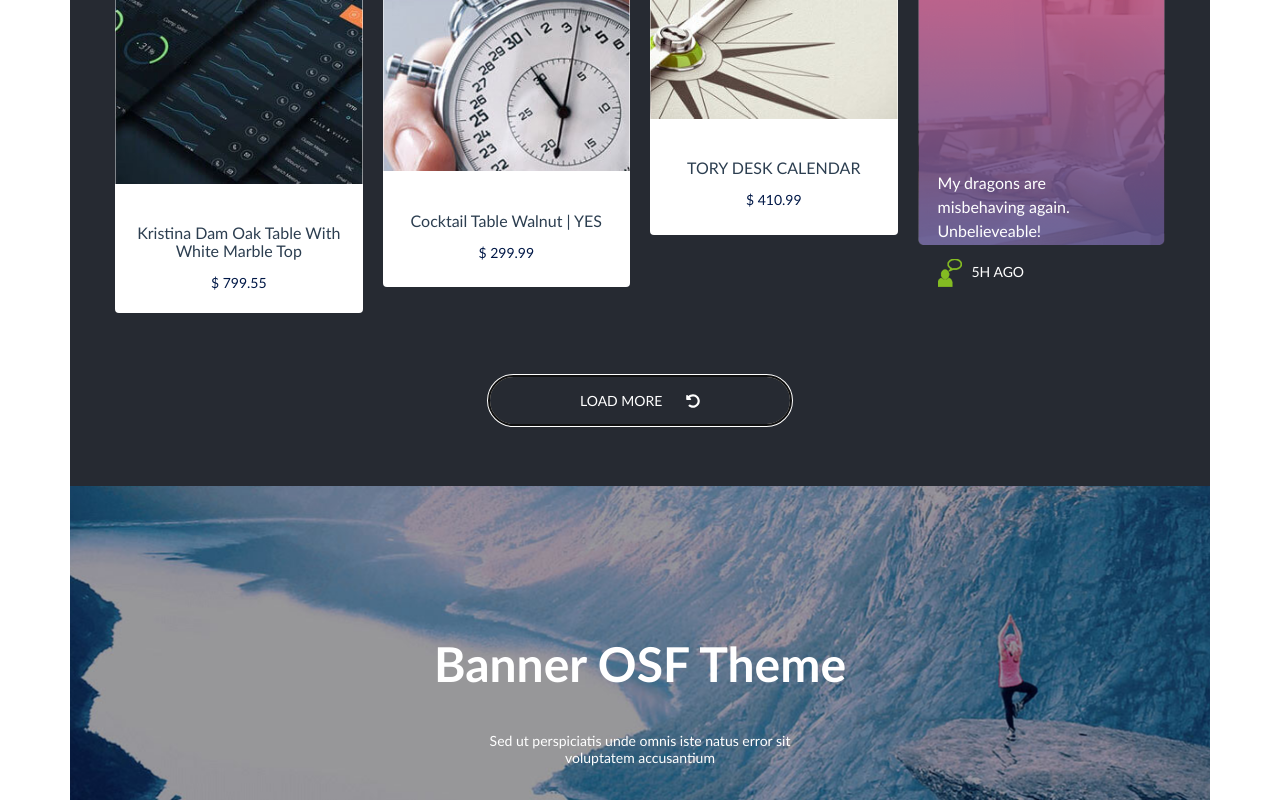
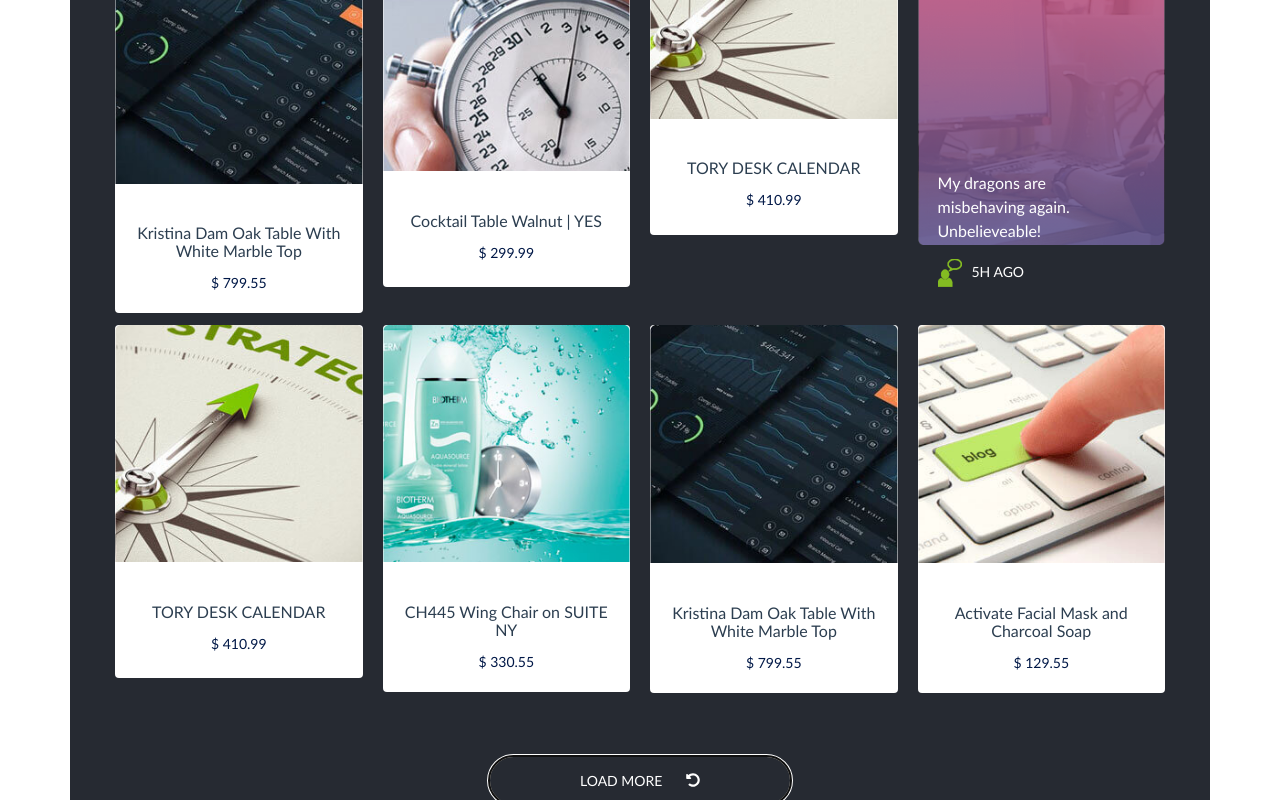
Before and after one commit to Jullut/ECommerce-React, a React (Create React App) app: page / in a window 1280 px wide. Both pictures are taken after a click on the button "LOAD MORE". Shown: the part 1225-2025 px from the top of the page. Built offline with nearby package versions, Linux system fonts and the light colour scheme.

Commit message:
added functionality for the "load more" button on home page

```diff
--- /dev/null
+++ b/src/components/Items/Items.module.scss
@@ -0,0 +1,96 @@
+@font-face {
+	font-family: 'Lato';
+	src: url('../../assets/fonts/lato/Lato-Regular.ttf');
+	src: local('Lato Regular'), local('Lato-Regular'),
+		url('../../assets/fonts/lato/Lato-Regular.ttf') format('truetype');
+	font-weight: 400;
+	font-style: normal;
+}
+
+.cardTitle {
+	color: #2c3e50;
+	font-family: 'Lato';
+	font-size: 16px;
+	font-weight: 400;
+	line-height: 18px;
+	padding-top: 10%;
+}
+
+.cardPrice {
+	color: #011847;
+	font-family: 'Lato';
+	font-size: 14px;
+	font-weight: 400;
+}
+
+// .cardImg {
+// 	background-color: #262a32;
+// }
+
+.overlay {
+	position: absolute;
+	top: 0;
+	bottom: 0;
+	left: 0;
+	right: 0;
+	height: 100%;
+	width: 100%;
+	opacity: 0;
+	transition: .3s ease;
+	background-image: linear-gradient(to top, #1cc167 0%, #2ed3a2 100%);
+}
+
+.card {
+	position: relative;
+
+	&:hover .overlay {
+		opacity: 0.9;
+	}
+}
+
+.plus {
+	font-size: larger;
+	color: #23c46e;
+	position: absolute;
+	top: 50%;
+	left: 20%;
+	transform: translate(-50%, -50%);
+	-ms-transform: translate(-50%, -50%);
+	text-align: center;
+	border-radius: 25px;
+	background: #ffffff;
+	height: 70px;
+	border-radius: 50%;
+	-moz-border-radius: 50%;
+	-webkit-border-radius: 50%;
+	width: 70px;
+	display: flex;
+	align-items: center;
+	justify-content: center;
+	margin-left: 10%;
+}
+
+.heart {
+	font-size: larger;
+	color: #e73c68;
+	position: absolute;
+	top: 50%;
+	right: 2%;
+	transform: translate(-50%, -50%);
+	-ms-transform: translate(-50%, -50%);
+	text-align: center;
+	border-radius: 25px;
+	background: #ffffff;
+	height: 70px;
+	border-radius: 50%;
+	-moz-border-radius: 50%;
+	-webkit-border-radius: 50%;
+	width: 70px;
+	display: flex;
+	align-items: center;
+	justify-content: center;
+}
+
+.cardBody {
+	min-height: 14.5vh;
+}
--- /dev/null
+++ b/src/components/Items/index.js
@@ -0,0 +1,32 @@
+import React from 'react';
+import '../../assets/globalStyles/style.scss';
+import styles from './Items.module.scss';
+import { FontAwesomeIcon } from '@fortawesome/react-fontawesome';
+import { faHeart, faPlus } from '@fortawesome/free-solid-svg-icons';
+import Card from 'react-bootstrap/Card';
+
+const Items = ({ itemsToRender }) => {
+	return (
+		<div>
+			{itemsToRender.map(({ title, price, cardImg }) => (
+				<Card className={styles.card}>
+					<Card.Img className={styles.cardImg} variant="top" src={cardImg} />
+					<Card.Body className={styles.cardBody}>
+						<Card.Title className={styles.cardTitle}>{title}</Card.Title>
+						<Card.Text className={styles.cardPrice}>{price}</Card.Text>
+					</Card.Body>
+					<div className={styles.overlay}>
+						<div className={styles.plus}>
+							<FontAwesomeIcon icon={faPlus} />
+						</div>
+						<div className={styles.heart}>
+							<FontAwesomeIcon icon={faHeart} />
+						</div>
+					</div>
+				</Card>
+			))}
+		</div>
+	);
+};
+
+export default Items;
--- a/src/components/PopularItems/index.js
+++ b/src/components/PopularItems/index.js
@@ -1,5 +1,6 @@
-import React from 'react';
+import React, { useState, useEffect } from 'react';
 import styles from './PopularItems.module.scss';
+import myJson from '../cardInformation.json';
 import { Link } from 'react-router-dom';
 import { FontAwesomeIcon } from '@fortawesome/react-fontawesome';
 import { faUndoAlt } from '@fortawesome/free-solid-svg-icons';
@@ -11,6 +12,11 @@ import CardColumns from 'react-bootstrap/CardColumns';
 import CustomCard from '../CustomCard';
 import Carousel from 'react-bootstrap/Carousel';
 import cx from 'classnames';
+import Items from '../Items';
+
+const items = [ ...myJson ];
+const itemsPerPage = 4;
+let arrayForHoldingItems = [];
 
 const cards = [
 	{
@@ -46,6 +52,20 @@ const cards = [
 ];
 
 const PopularItems = () => {
+	const [ itemsToShow, setItemsToShow ] = useState([]);
+	const [ next, setNext ] = useState(4);
+
+	const loopWithSlice = (start, end) => {
+		const slicedItems = items.slice(start, end);
+		arrayForHoldingItems = [ ...arrayForHoldingItems, ...slicedItems ];
+		setItemsToShow(arrayForHoldingItems);
+	};
+
+	const handleShowMoreItems = () => {
+		loopWithSlice(next, next + itemsPerPage);
+		setNext(next + itemsPerPage);
+	};
+
 	return (
 		<div>
 			<Container className={styles.bg}>
@@ -78,7 +98,7 @@ const PopularItems = () => {
 						<Carousel.Item>
 							<CustomCard
 								cardImg="/img/popularItems/item4.png"
-								title="Cocktail Table Walnut | YES"
+								title="Kristina Dam Oak Table With White Marble Top"
 								price="$ 299.99"
 							/>
 						</Carousel.Item>
@@ -94,7 +114,7 @@ const PopularItems = () => {
 						<Carousel.Item>
 							<CustomCard
 								cardImg="/img/popularItems/item6.png"
-								title="TORY DESK CALENDAR"
+								title="Activate Facial Mask and Charcoal Soap"
 								price="$ 410.99"
 							/>
 						</Carousel.Item>
@@ -146,7 +166,10 @@ const PopularItems = () => {
 				</Row>
 				<Row className="d-none d-md-block">
 					<Col>
-						<button className={styles.btn}>
+						<CardColumns>
+							<Items itemsToRender={itemsToShow} />
+						</CardColumns>
+						<button className={styles.btn} onClick={handleShowMoreItems}>
 							load more <FontAwesomeIcon icon={faUndoAlt} className={styles.undo} />
 						</button>
 					</Col>
--- /dev/null
+++ b/src/components/cardInformation.json
@@ -0,0 +1,122 @@
+ [
+	{
+		"title": "Kristina Dam Oak Table With White Marble Top",
+		"price": "$ 799.55",
+		"cardImg": "/img/popularItems/item1.png"
+	},
+	{
+		"title": "Activate Facial Mask and Charcoal Soap",
+		"price": "$ 129.55",
+		"cardImg": "/img/popularItems/item3.png"
+	},
+	{
+		"title": "Cocktail Table Walnut | YES",
+		"price": "$ 299.99",
+		"cardImg": "/img/popularItems/item4.png"
+	},
+	{
+		"title": "Hay - About A Lounge Chair AAL 93",
+		"price": "$ 659.55",
+		"cardImg": "/img/popularItems/item5.png"
+	},
+	{
+		"title": "TORY DESK CALENDAR",
+		"price": "$ 410.99",
+		"cardImg": "/img/popularItems/item6.png"
+	},
+	{
+		"title": "CH445 Wing Chair on SUITE NY",
+		"price": "$ 330.55",
+		"cardImg": "/img/popularItems/item7.png"
+    },
+    {
+		"title": "Kristina Dam Oak Table With White Marble Top",
+		"price": "$ 799.55",
+		"cardImg": "/img/popularItems/item1.png"
+	},
+	{
+		"title": "Activate Facial Mask and Charcoal Soap",
+		"price": "$ 129.55",
+		"cardImg": "/img/popularItems/item3.png"
+    },
+    {
+		"title": "Kristina Dam Oak Table With White Marble Top",
+		"price": "$ 799.55",
+		"cardImg": "/img/popularItems/item3.png"
+	},
+	{
+		"title": "EAMES x Cast + Crew - Custom Powder Coated",
+		"price": "$ 799.55",
+		"cardImg": "/img/popularItems/item1.png"
+	},
+	{
+		"title": "Activate Facial Mask and Charcoal Soap",
+		"price": "$ 129.55",
+		"cardImg": "/img/popularItems/item12.png"
+	},
+	{
+		"title": "Vitra Cork Stool B, Cork - Design Within Reach",
+		"price": "$ 299.99",
+		"cardImg": "/img/popularItems/item9.png"
+	},
+	{
+		"title": "Hay - About A Lounge Chair AAL 93",
+		"price": "$ 659.55",
+		"cardImg": "/img/popularItems/item6.png"
+	},
+	{
+		"title": "TORY DESK CALENDAR",
+		"price": "$ 410.99",
+		"cardImg": "/img/popularItems/item5.png"
+	},
+	{
+		"title": "Kristina Dam Oak Table With White Marble Top",
+		"price": "$ 330.55",
+		"cardImg": "/img/popularItems/item10.png"
+	},
+	{
+		"title": "CH445 Wing Chair on SUITE NY",
+		"price": "$ 330.55",
+		"cardImg": "/img/popularItems/item10.png"
+	},
+	{
+		"title": "Kristina Dam Oak Table With White Marble Top",
+		"price": "$ 2195.00",
+		"cardImg": "/img/popularItems/item10.png"
+	},
+	{
+		"title": "MONOQI | Ø55 Crossit Table - Wht/Grn",
+		"price": "$ 299.99",
+		"cardImg": "/img/popularItems/item10.png"
+	},
+	{
+		"title": "Kristina Dam Oak Table With White Marble Top",
+		"price": "$ 659.55",
+		"cardImg": "/img/popularItems/item6.png"
+	},
+	{
+		"title": "Vitra Cork Stool B, Cork - Design Within Reach",
+		"price": "$ 870.95",
+		"cardImg": "/img/popularItems/item6.png"
+	},
+	{
+		"title": "Hay - About A Lounge Chair AAL 93",
+		"price": "$ 659.55",
+		"cardImg": "/img/popularItems/item10.png"
+	},
+	{
+		"title": "TORY DESK CALENDAR",
+		"price": "$ 410.99",
+		"cardImg": "/img/popularItems/item7.png"
+	},
+	{
+		"title": "EAMES x Cast + Crew - Custom Powder Coated",
+		"price": "$ 330.55",
+		"cardImg": "/img/popularItems/item11.png"
+	},
+	{
+		"title": "CH445 Wing Chair on SUITE NY",
+		"price": "$ 330.55",
+		"cardImg": "/img/popularItems/item10.png"
+	}
+]
```
